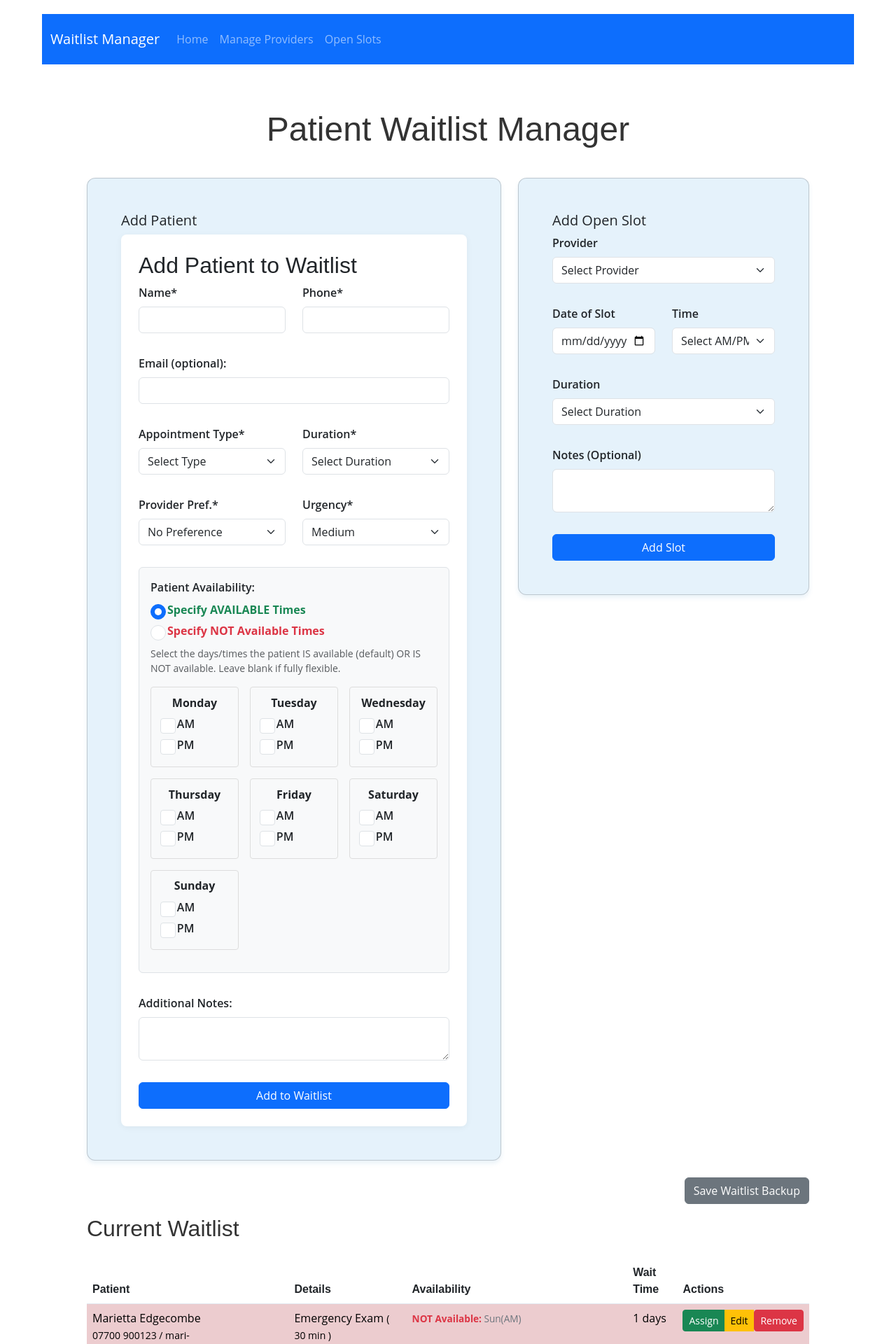
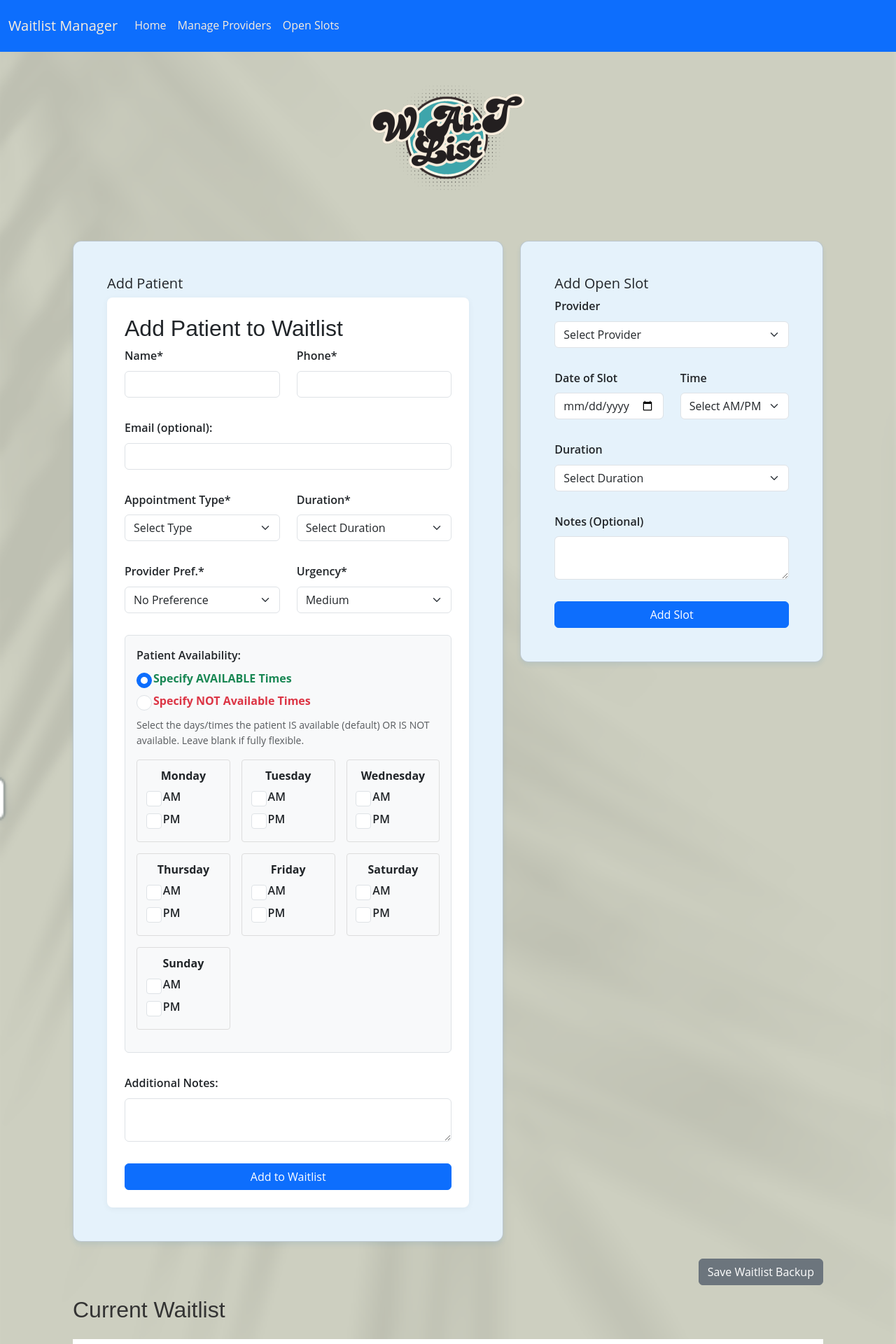
Before and after one commit to s-pecksen/w.ai.tlist, a Flask app: page / in a window 1280 px wide. Shown: the top 1920 px of the page at 70% size. Run offline with Flask 3, Linux system fonts and the light colour scheme.

Commit message:
Added background image, reformatted, and Replaced header w/ logo

```diff
--- /dev/null
+++ b/cancelled_slots_backups/cancelled_slots_20250414_194503_500304.csv
@@ -0,0 +1,6 @@
+id,provider,duration,slot_date,slot_period,notes,matched_patient_id,matched_patient_name
+001472e6-ff7b-4af0-80ca-ae7d3fcfb675,Shannon,60,2025-04-20,AM,,,
+a7204675-0de0-4de4-b16f-06c73e78431f,Adrienne,70,2025-04-23,AM,,,
+66e3c1d9-394c-4240-a9a4-ab16c3f98d0a,Dr. Shave,30,2025-04-20,PM,,,
+cd64cf92-9815-4e02-98ae-456d5aea7c34,Maylee,70,2025-04-20,AM,,,
+cc631e93-81d2-4398-a485-2ed1e15ae738,Dr. Shave,30,2025-04-16,AM,,,
--- /dev/null
+++ b/cancelled_slots_backups/cancelled_slots_20250414_194720_873527.csv
@@ -0,0 +1,5 @@
+id,provider,duration,slot_date,slot_period,notes,matched_patient_id,matched_patient_name
+001472e6-ff7b-4af0-80ca-ae7d3fcfb675,Shannon,60,2025-04-20,AM,,,
+a7204675-0de0-4de4-b16f-06c73e78431f,Adrienne,70,2025-04-23,AM,,,
+66e3c1d9-394c-4240-a9a4-ab16c3f98d0a,Dr. Shave,30,2025-04-20,PM,,,
+cd64cf92-9815-4e02-98ae-456d5aea7c34,Maylee,70,2025-04-20,AM,,,
--- /dev/null
+++ b/cancelled_slots_backups/cancelled_slots_20250414_194858_868904.csv
@@ -0,0 +1,4 @@
+id,provider,duration,slot_date,slot_period,notes,matched_patient_id,matched_patient_name
+001472e6-ff7b-4af0-80ca-ae7d3fcfb675,Shannon,60,2025-04-20,AM,,,
+66e3c1d9-394c-4240-a9a4-ab16c3f98d0a,Dr. Shave,30,2025-04-20,PM,,,
+cd64cf92-9815-4e02-98ae-456d5aea7c34,Maylee,70,2025-04-20,AM,,,
--- /dev/null
+++ b/cancelled_slots_backups/cancelled_slots_20250414_195537_753343.csv
@@ -0,0 +1,5 @@
+id,provider,duration,slot_date,slot_period,notes,matched_patient_id,matched_patient_name
+001472e6-ff7b-4af0-80ca-ae7d3fcfb675,Shannon,60,2025-04-20,AM,,,
+66e3c1d9-394c-4240-a9a4-ab16c3f98d0a,Dr. Shave,30,2025-04-20,PM,,,
+cd64cf92-9815-4e02-98ae-456d5aea7c34,Maylee,70,2025-04-20,AM,,,
+033ec4ac-2f6e-4405-92f7-b42bb5d634b6,Dr. Shave,30,2025-04-17,PM,,,
--- /dev/null
+++ b/cancelled_slots_backups/cancelled_slots_20250414_195715_394344.csv
@@ -0,0 +1,4 @@
+id,provider,duration,slot_date,slot_period,notes,matched_patient_id,matched_patient_name
+001472e6-ff7b-4af0-80ca-ae7d3fcfb675,Shannon,60,2025-04-20,AM,,,
+66e3c1d9-394c-4240-a9a4-ab16c3f98d0a,Dr. Shave,30,2025-04-20,PM,,,
+cd64cf92-9815-4e02-98ae-456d5aea7c34,Maylee,70,2025-04-20,AM,,,
--- /dev/null
+++ b/cancelled_slots_backups/cancelled_slots_20250414_195747_822589.csv
@@ -0,0 +1,3 @@
+id,provider,duration,slot_date,slot_period,notes,matched_patient_id,matched_patient_name
+66e3c1d9-394c-4240-a9a4-ab16c3f98d0a,Dr. Shave,30,2025-04-20,PM,,,
+cd64cf92-9815-4e02-98ae-456d5aea7c34,Maylee,70,2025-04-20,AM,,,
--- /dev/null
+++ b/cancelled_slots_backups/cancelled_slots_20250414_201951_245474.csv
@@ -0,0 +1,2 @@
+id,provider,duration,slot_date,slot_period,notes,matched_patient_id,matched_patient_name
+cd64cf92-9815-4e02-98ae-456d5aea7c34,Maylee,70,2025-04-20,AM,,,
--- /dev/null
+++ b/cancelled_slots_backups/cancelled_slots_20250414_202005_025631.csv
@@ -0,0 +1 @@
+id,provider,duration,slot_date,slot_period,notes,matched_patient_id,matched_patient_name
--- a/static/styles.css
+++ b/static/styles.css
@@ -1,3 +1,5 @@
+@import url('https://fonts.googleapis.com/css2?family=Lato:wght@400;700&family=Poppins:wght@500;600;700&display=swap');
+
 :root {
   /* Color palette inspired by the logo */
   --primary-blue: #2B7BB9;
@@ -23,33 +25,73 @@
   --scheduled-hover: #d6d8db;
   --emergency-bg: #f8d7da; /* Bootstrap red (same as high urgency) */
   --emergency-hover: #f1c2c6;
+
+  --bg-image-url: url('/static/waitlist-background.png');
+  /* --bg-image-overlay: rgba(255, 255, 255, 0.75); */ /* REMOVED overlay */
+  --bg-main: #F5F5F5; /* Light grey fallback */
+  --primary-color: #587D71; /* Muted green from shadows */
+  --secondary-color: #4F6367; /* Slightly bluer green/grey */
+
+  /* Navigation bar styling */
+  --navbar-bg: var(--secondary-color); /* --secondary-color is #4F6367 */
+  --navbar-text: var(--text-color-light); /* --text-color-light is #FFFFFF */
+  --accent-color: #A4B0A0; /* Lighter grey-green */
+
+  /* --- ADDED: Specific color for navbar links --- */
+  --navbar-link-color: #f8eddd;
+  /* --- Keep these for reference/other elements if needed --- */
+  --text-color-dark: #333333;
+  --text-color-light: #FFFFFF;
 }
 
 body {
-  font-family: 'Open Sans', sans-serif;
-  max-width: 1200px;
-  margin: 0 auto;
-  padding: 20px;
-  background-color: var(--light-gray);
-  color: #333333;
+  font-family: var(--font-primary);
+  color: var(--text-color-dark);
+
+  /* --- Use simplified background - only image and fallback color --- */
+  background:
+    var(--bg-image-url)
+    center center / cover no-repeat fixed
+    var(--bg-main);
+  /* Removed !important as the simple version seemed to work initially */
+  /* --- END Simplified Background --- */
+
+  margin: 0;
+  padding: 0;
+  line-height: 1.6;
 }
 
+/* --- REMOVE H1 Styling or ensure it doesn't conflict --- */
+/* H1 styling might not be needed anymore if replaced by logo */
 h1, h2 {
   font-family: 'Montserrat', sans-serif;
-  color: var(--dark-blue);
+  color: var(--dark-blue); /* Keep for H2 */
 }
 
+/* Remove specific H1 style if logo replaces it */
+/*
 h1 {
   font-size: 2.2rem;
   margin-bottom: 1.5rem;
   text-align: center;
 }
+*/
+
+/* --- ADD Logo Styling --- */
+.header-logo {
+  display: block; /* Center using margin auto */
+  /* Reduce top/bottom margin significantly */
+  margin: 0 auto 1.5rem auto; /* Example: 0 top, auto left/right, 1.5rem bottom */
+  max-width: 250px; /* Maybe slightly smaller */
+  height: auto; /* Maintain aspect ratio */
+}
 
 .container {
-  background-color: var(--white);
   max-width: 1200px;
-  margin: 0 auto;
+  /* Reduce top margin to bring container closer to logo/navbar */
+  margin: 1rem auto 2rem auto; /* Example: 1rem top, auto left/right, 2rem bottom */
   padding: 2rem;
+  background-color: transparent;
 }
 
 .header {
@@ -337,3 +379,21 @@ tr.emergency {
 .table-hover > tbody > tr.table-danger:hover > td {
     background-color: var(--emergency-hover) !important;
 }
+
+/* Navigation bar styling */
+.navbar {
+  /* Keep !important removed here for now */
+  background-color: var(--navbar-bg);
+  box-shadow: var(--box-shadow-light);
+}
+
+.navbar-brand, .nav-link {
+  /* Use the new variable and add !important back */
+  color: var(--navbar-link-color) !important;
+  font-weight: 500;
+}
+
+.nav-link:hover {
+  /* Use white or a slightly lighter color for hover */
+  color: var(--text-color-light) !important; /* Use white for hover */
+}
--- a/templates/base.html
+++ b/templates/base.html
@@ -6,6 +6,9 @@
     <title>{% block title %}Appointment Management{% endblock %}</title>
     <!-- Bootstrap CSS -->
     <link href="https://cdn.jsdelivr.net/npm/bootstrap@5.3.0/dist/css/bootstrap.min.css" rel="stylesheet">
+    <link rel="preconnect" href="https://fonts.googleapis.com">
+    <link rel="preconnect" href="https://fonts.gstatic.com" crossorigin>
+    <link href="https://fonts.googleapis.com/css2?family=Lato:wght@400;700&family=Poppins:wght@500;600;700&display=swap" rel="stylesheet">
     <link rel="stylesheet" href="{{ url_for('static', filename='styles.css') }}">
     {% block head %}{% endblock %}
 </head>
--- a/templates/index.html
+++ b/templates/index.html
@@ -40,9 +40,14 @@
 {% endblock %}
 
 {% block content %}
+{# --- Move Logo HERE, inside container but before row --- #}
+<img src="{{ url_for('static', filename='waitlist-logo.png') }}" alt="Waitlist Manager Logo" class="header-logo">
+
+{# The container div from base.html wraps this block #}
 <div class="container">
-    {# Note: id="page-top" is now in base.html's main container #}
-    <h1 class="display-5 text-center">Patient Waitlist Manager</h1>
+    {# Note: id="page-top" is now in base.html's main container - This comment might be slightly misplaced now, page-top is elsewhere #}
+
+    {# --- Logo was moved from here --- #}
 
     <div class="row">
         <div class="col-lg-7 col-md-12"> {# Make patient form wider #}
--- a/waitlist_backups/waitlist_20250414_163821.csv
+++ b/waitlist_backups/waitlist_20250414_202009.csv
@@ -1,16 +1,11 @@
 id,name,phone,email,reason,urgency,appointment_type,duration,provider,status,timestamp,wait_time,availability,availability_mode
-b8d7547b-4f30-4ded-9e9c-67e7854b8920,Marietta Edgecombe,07700 900123,mari-edgecombe@hogwarts.wiz,,high,emergency_exam,30,Dr. Shave,waiting,2025-04-14T15:15:27.262718,0 days,"{""Sunday"": [""AM""]}",unavailable
 a895845f-8a61-49da-a310-c248930652f1,Elphias Doge,07891 334455,elphias@dailyprophet.wiz,,low,x-ray,30,Maylee,waiting,2025-04-14T15:16:51.868874,0 days,"{""Monday"": [""AM""], ""Tuesday"": [""AM""], ""Wednesday"": [""AM""], ""Thursday"": [""AM""], ""Friday"": [""AM""], ""Saturday"": [""AM""], ""Sunday"": [""AM""]}",available
 c3ab2fe5-6495-49a9-af5e-53ebf9376dc9,Rufus Scrimgeour,07911 223344,rscrimgeour@ministryofmagic.wiz,,high,rct,90,Shannon,waiting,2025-04-14T15:21:51.724697,0 days,"{""Monday"": [""PM""], ""Wednesday"": [""PM""], ""Thursday"": [""PM""], ""Friday"": [""PM""], ""Saturday"": [""AM"", ""PM""], ""Sunday"": [""PM""]}",available
-311812c4-e2f9-4b42-aaa5-8e757c87d621,Amelia Bones,07012 345678,a.bones@mle.wiz,,medium,hygiene,70,no preference,waiting,2025-04-14T15:23:11.790360,0 days,"{""Monday"": [""AM""], ""Tuesday"": [""AM""], ""Wednesday"": [""AM""], ""Thursday"": [""AM""], ""Friday"": [""AM""]}",unavailable
-8040299d-ff91-4ef1-8c78-24ecf12576b7,Aberforth Dumbledore,07345 667788,adumbledore2@hogwarts.wiz,,medium,resto,60,Shannon,waiting,2025-04-14T15:24:14.594884,0 days,"{""Friday"": [""PM""], ""Saturday"": [""PM""], ""Sunday"": [""PM""]}",unavailable
-ed1959fe-2cd2-4c49-9942-7e6e771aa685,Reg Cattermole,07111 222333,rcattermole@ministryofmagic.wiz,,medium,spec_exam,30,Dr. Shave,waiting,2025-04-14T15:25:14.076625,0 days,"{""Monday"": [""AM""], ""Tuesday"": [""AM""], ""Wednesday"": [""AM""], ""Thursday"": [""AM""], ""Friday"": [""AM""]}",unavailable
 27ce0c0e-a43f-4873-a8a0-1d12d844adc4,Dirk Cresswell,07500 123456,d.cresswell@gringotts.wiz,Crown fitting,medium,custom,30,no preference,waiting,2025-04-14T15:26:38.399184,0 days,"{""Saturday"": [""AM"", ""PM""], ""Sunday"": [""AM"", ""PM""]}",unavailable
 60956c0f-9ff9-4e30-bd0d-4c963c8f36ec,Mundungus Fletcher,07654 321987,dung@orderotp,,medium,hygiene,70,Adrienne,waiting,2025-04-14T15:27:57.845811,0 days,"{""Monday"": [""AM""], ""Tuesday"": [""AM""], ""Wednesday"": [""AM""], ""Thursday"": [""AM""], ""Friday"": [""AM""]}",available
 d8c706a0-6638-42b6-a0f7-12949ed949c2,Arabella Figg,07800 555444,a.figg@gmail.com,,low,resto,60,Caitlin,waiting,2025-04-14T15:29:12.252172,0 days,"{""Sunday"": [""AM""]}",unavailable
 f4c27aec-15bb-447f-9ddc-a3b8a019f4b5,Zacharias Smith,07789 000999,z.smith3@hogwarts.wiz,,medium,np_spec,30,Dr. Shave,waiting,2025-04-14T15:30:07.774893,0 days,"{""Saturday"": [""AM"", ""PM""], ""Sunday"": [""AM"", ""PM""]}",available
 6c33b96d-9241-420c-917e-dbbcca778dbc,Ritchie Coote,07222 888111,r.cotte@hogwarts.wiz,,low,recall,70,Maylee,waiting,2025-04-14T15:30:56.428634,0 days,"{""Saturday"": [""AM"", ""PM""], ""Sunday"": [""AM"", ""PM""]}",available
 2aa6c1a5-0ecd-483e-a81a-59e988bd10da,Blaise Zabini,07444 112211,blaise.z@hogwarts.wiz,Root Canal,high,emergency_exam,60,Dr. Shave,waiting,2025-04-14T15:32:03.852287,0 days,"{""Saturday"": [""AM"", ""PM""], ""Sunday"": [""AM"", ""PM""]}",available
-3d9728c9-6304-4856-bfb1-daa5a44a3111,Sturgis Podmore,07456 987654,sturgis.p@orderotp.wiz,,medium,recall,70,no preference,waiting,2025-04-14T15:48:45.010875,0 days,"{""Saturday"": [""AM"", ""PM""]}",unavailable
 ada1a4ba-0b58-48c6-aae6-00836d0e3709,Wilhelmina Grubbly-Plank,07298 112233,w.g-p@hogwarts.wiz,,medium,spec_exam,30,Caitlin,waiting,2025-04-14T15:50:11.674491,0 days,"{""Monday"": [""AM""], ""Wednesday"": [""AM""], ""Friday"": [""AM""], ""Saturday"": [""AM"", ""PM""], ""Sunday"": [""AM"", ""PM""]}",available
 134ca134-c239-4df3-9b53-c35aa0d7a52a,Mafalda Hopkirk,07123 456789,mHopkirk@ministryrofmagic.wiz,,medium,np_spec,30,no preference,waiting,2025-04-14T15:51:35.646970,0 days,"{""Monday"": [""PM""], ""Tuesday"": [""PM""], ""Wednesday"": [""PM""], ""Thursday"": [""PM""], ""Friday"": [""PM""], ""Saturday"": [""AM"", ""PM""], ""Sunday"": [""AM"", ""PM""]}",available
```
Also changed, not shown: static/waitlist-background.png (added), static/waitlist-logo.png (added).
